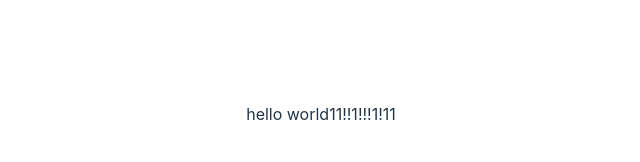
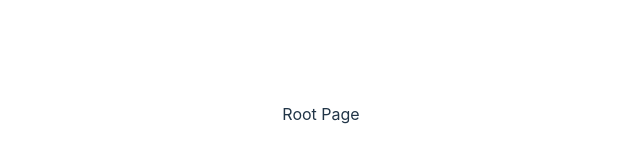
Before and after one commit to iverbitskyi/react-dev-project, a React (Vite) app: page / in a window 1280 px wide. Shown: the part 286-448 px from the top of the page, without its empty margins (319-959 px from the left). Built offline with nearby package versions, Linux system fonts and the light colour scheme.

Commit message:
feat: created routing

```diff
--- a/package.json
+++ b/package.json
@@ -11,7 +11,9 @@
 	},
 	"dependencies": {
 		"react": "^18.3.1",
-    "react-dom": "^18.3.1"
+		"react-dom": "^18.3.1",
+		"react-router-dom": "^6.25.1",
+		"sass": "^1.77.8"
 	},
 	"devDependencies": {
 		"@types/react": "^18.3.3",
--- a/src/App.jsx
+++ b/src/App.jsx
@@ -1,14 +1,13 @@
-import { useState } from 'react'
-import './styles/App.css'
+import { RouterProvider } from "react-router-dom";
+import { router } from "@/router";
+import "@/styles/App.css";
 
 function App() {
-  const [count, setCount] = useState(0)
-
-  return (
-    <>
-      hello world11!!1!!!1!11
-    </>
-  )
+	return (
+		<div className="App">
+			<RouterProvider router={router} />
+		</div>
+	);
 }
 
-export default App
+export default App;
--- a/src/main.jsx
+++ b/src/main.jsx
@@ -1,7 +1,7 @@
+import ReactDOM from "react-dom/client";
+import App from "@/App.jsx";
+import "@/styles/index.css";
 import React from "react";
-import ReactDOM from "react-dom/client";
-import App from "./App.jsx";
-import "./styles/index.css";
 
 ReactDOM.createRoot(document.getElementById("root")).render(
 	<React.StrictMode>
--- /dev/null
+++ b/src/pages/index.js
@@ -0,0 +1,2 @@
+export { LoginPage } from "./loginPage/LoginPage";
+export { RootPage } from "./rootPage/RootPage";
--- /dev/null
+++ b/src/pages/loginPage/LoginPage.jsx
@@ -0,0 +1,3 @@
+export const LoginPage = () => {
+	return <div>Login Page</div>;
+};
--- /dev/null
+++ b/src/pages/rootPage/RootPage.jsx
@@ -0,0 +1,3 @@
+export const RootPage = () => {
+	return <div>Root Page</div>;
+};
--- /dev/null
+++ b/src/router/index.jsx
@@ -0,0 +1,21 @@
+import { createBrowserRouter } from "react-router-dom";
+import { LoginPage, RootPage } from "@/pages";
+
+export const router = createBrowserRouter([
+	{
+		path: "/",
+		element: (
+			<>
+				<RootPage />
+			</>
+		),
+	},
+	{
+		path: "/login",
+		element: (
+			<>
+				<LoginPage />
+			</>
+		),
+	},
+]);
```
Also changed, not shown: src/components/index.js (added), src/pages/loginPage/LoginPage.module.scss (added), src/pages/rootPage/RootPage.module.scss (added), 1 other file (tests, documents, lock files or other folders). Lines whose indentation alone changed are shown as unchanged.
